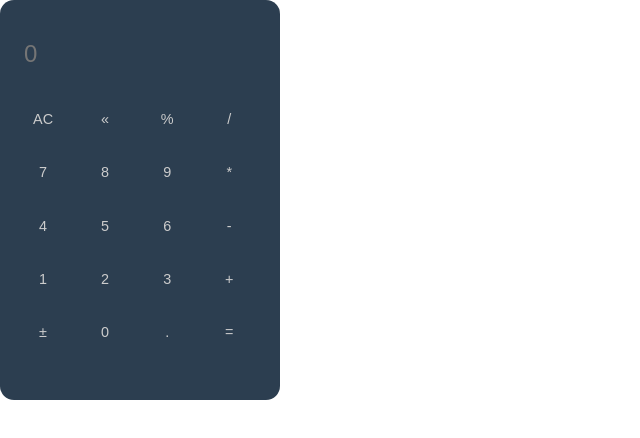
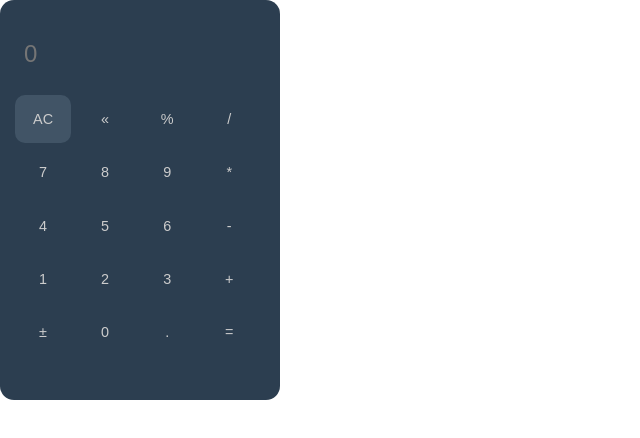
Before and after one commit to nafasebra/Calculator, a React (Create React App) app: page / in a window 1280 px wide. In both pictures the pointer is over the button "AC". Shown: the top 438 px of the page, without its empty margins (0-640 px from the left). Built offline with nearby package versions, Linux system fonts and the light colour scheme.

Commit message:
Update ButtonsCalculate.css

```diff
--- a/src/component/ButtonsCalculate.css
+++ b/src/component/ButtonsCalculate.css
@@ -13,4 +13,10 @@ button {
     background-color: transparent;
     color: #cccccc;
     font-size: 0.9em;
+    border-radius: 10px;
+    transition: background 0.23s;
 }
+
+button:hover{
+    background-color: #415466;
+}
```
